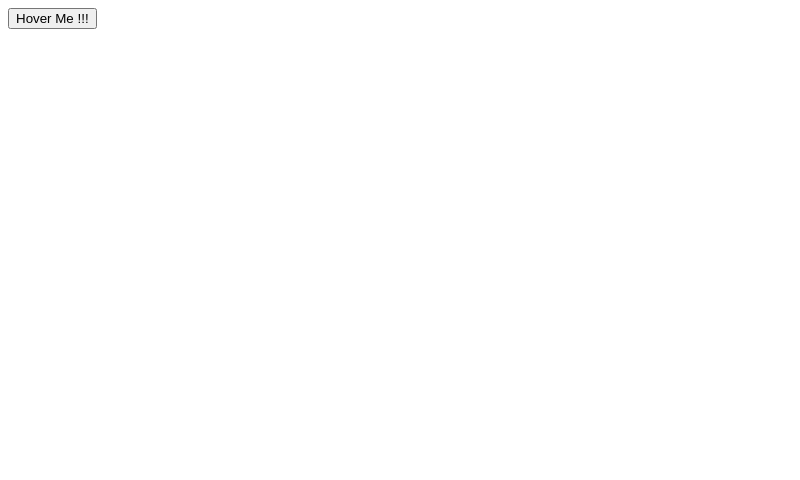
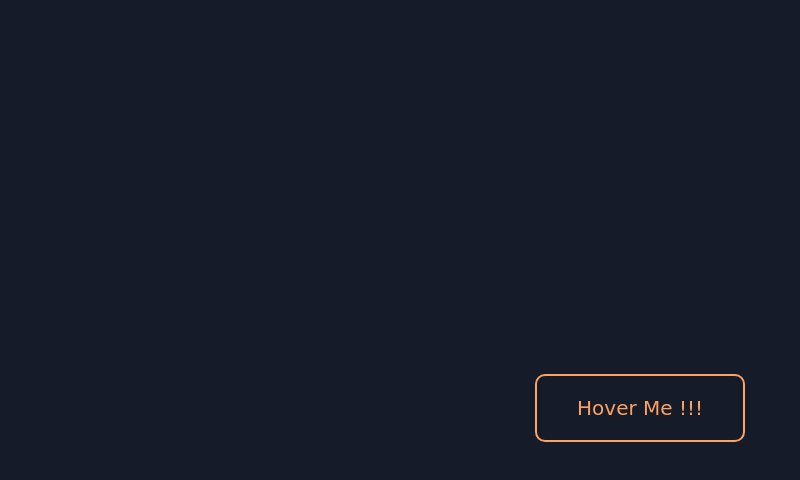
Before and after one commit to romraghav/buttton, a plain HTML site: page index.html in a window 1280 px wide. Shown: the whole page, without its empty margins (0-800 px from the left). Drawn offline with Linux system fonts and the light colour scheme; a web font is replaced by a local one.

Commit message:
Update and rename 06.html to index.html

```diff
--- a/06.html
+++ b/index.html
@@ -7,7 +7,7 @@
     <meta name="viewport" content="width=device-width, initial-scale=1.0">
     <title>Button</title>
     <link href="https://fonts.googleapis.com/css2?family=Rubik+Glitch&display=swap" rel="stylesheet">
-    <link rel="stylesheet" href="css/06.css">
+    <link rel="stylesheet" href="main.css">
 </head>
 
 <body>
```
